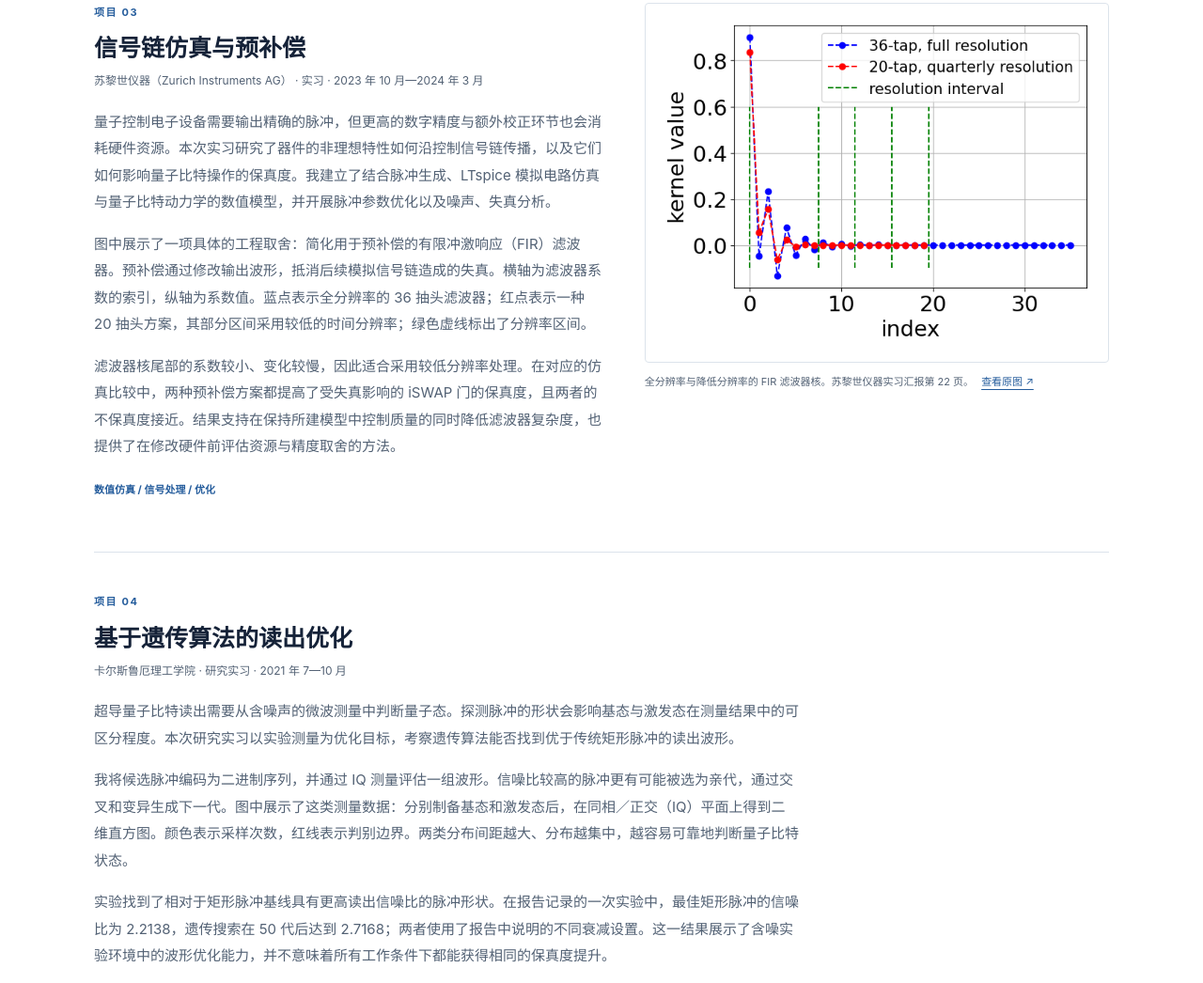
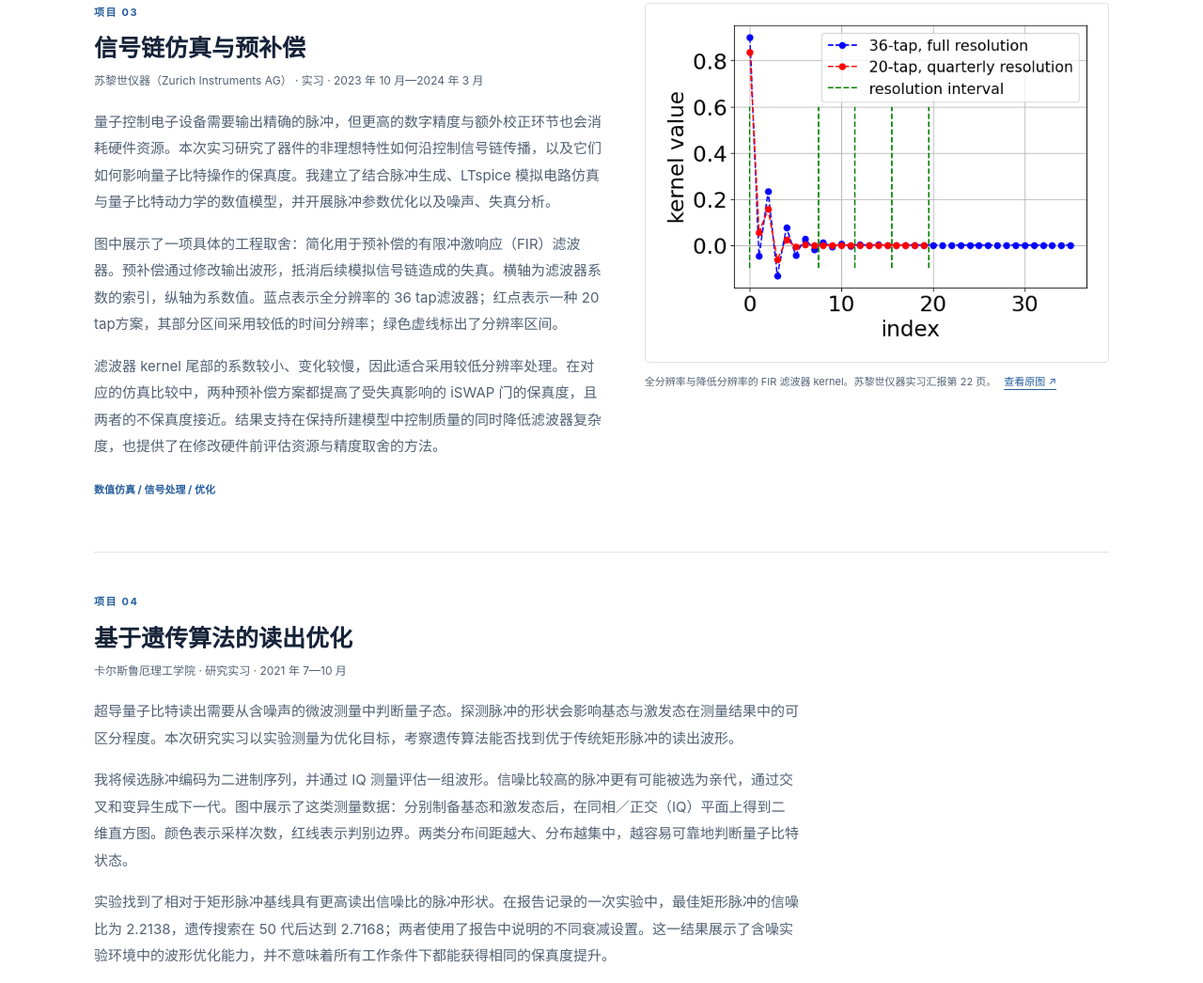
Before and after one commit to ShengpuWang1/shengpuwang1.github.io, a plain HTML site: page zh.html in a window 1280 px wide. Shown: the part 4379-5425 px from the top of the page at 94% size. Drawn offline with Linux system fonts and the light colour scheme.

Commit message:
Use tap and kernel terminology in Chinese

```diff
--- a/zh.html
+++ b/zh.html
@@ -37,10 +37,10 @@
 </section>
 <section id="signal-chain-simulation" class="project " aria-labelledby="signal-chain-simulation-title"><div class="project-copy"><p class="project-number">项目 03</p><h3 id="signal-chain-simulation-title">信号链仿真与预补偿</h3><p class="project-meta">苏黎世仪器（Zurich Instruments AG） · 实习 · 2023 年 10 月—2024 年 3 月</p>
 <p>量子控制电子设备需要输出精确的脉冲，但更高的数字精度与额外校正环节也会消耗硬件资源。本次实习研究了器件的非理想特性如何沿控制信号链传播，以及它们如何影响量子比特操作的保真度。我建立了结合脉冲生成、LTspice 模拟电路仿真与量子比特动力学的数值模型，并开展脉冲参数优化以及噪声、失真分析。</p>
-<p>图中展示了一项具体的工程取舍：简化用于预补偿的有限冲激响应（FIR）滤波器。预补偿通过修改输出波形，抵消后续模拟信号链造成的失真。横轴为滤波器系数的索引，纵轴为系数值。蓝点表示全分辨率的 36 抽头滤波器；红点表示一种 20 抽头方案，其部分区间采用较低的时间分辨率；绿色虚线标出了分辨率区间。</p>
-<p>滤波器核尾部的系数较小、变化较慢，因此适合采用较低分辨率处理。在对应的仿真比较中，两种预补偿方案都提高了受失真影响的 iSWAP 门的保真度，且两者的不保真度接近。结果支持在保持所建模型中控制质量的同时降低滤波器复杂度，也提供了在修改硬件前评估资源与精度取舍的方法。</p>
+<p>图中展示了一项具体的工程取舍：简化用于预补偿的有限冲激响应（FIR）滤波器。预补偿通过修改输出波形，抵消后续模拟信号链造成的失真。横轴为滤波器系数的索引，纵轴为系数值。蓝点表示全分辨率的 36 tap滤波器；红点表示一种 20 tap方案，其部分区间采用较低的时间分辨率；绿色虚线标出了分辨率区间。</p>
+<p>滤波器 kernel 尾部的系数较小、变化较慢，因此适合采用较低分辨率处理。在对应的仿真比较中，两种预补偿方案都提高了受失真影响的 iSWAP 门的保真度，且两者的不保真度接近。结果支持在保持所建模型中控制质量的同时降低滤波器复杂度，也提供了在修改硬件前评估资源与精度取舍的方法。</p>
 <p class="methods">数值仿真 / 信号处理 / 优化</p><div class="project-links"></div></div>
-<figure><a href="fir-filter-comparison.png" aria-label="查看项目原图"><img src="fir-filter-comparison.png" width="608" height="462" loading="lazy" decoding="async" alt="36 抽头全分辨率与 20 抽头部分低分辨率 FIR 滤波器系数比较。"></a><figcaption>全分辨率与降低分辨率的 FIR 滤波器核。苏黎世仪器实习汇报第 22 页。 <a href="fir-filter-comparison.png">查看原图 ↗</a></figcaption>
+<figure><a href="fir-filter-comparison.png" aria-label="查看项目原图"><img src="fir-filter-comparison.png" width="608" height="462" loading="lazy" decoding="async" alt="36 tap全分辨率与 20 tap部分低分辨率 FIR 滤波器系数比较。"></a><figcaption>全分辨率与降低分辨率的 FIR 滤波器 kernel。苏黎世仪器实习汇报第 22 页。 <a href="fir-filter-comparison.png">查看原图 ↗</a></figcaption>
 </figure>
 </section>
 <section id="readout-pulse-optimization" class="project wide" aria-labelledby="readout-pulse-optimization-title"><div class="project-copy"><p class="project-number">项目 04</p><h3 id="readout-pulse-optimization-title">基于遗传算法的读出优化</h3><p class="project-meta">卡尔斯鲁厄理工学院 · 研究实习 · 2021 年 7—10 月</p>
```
